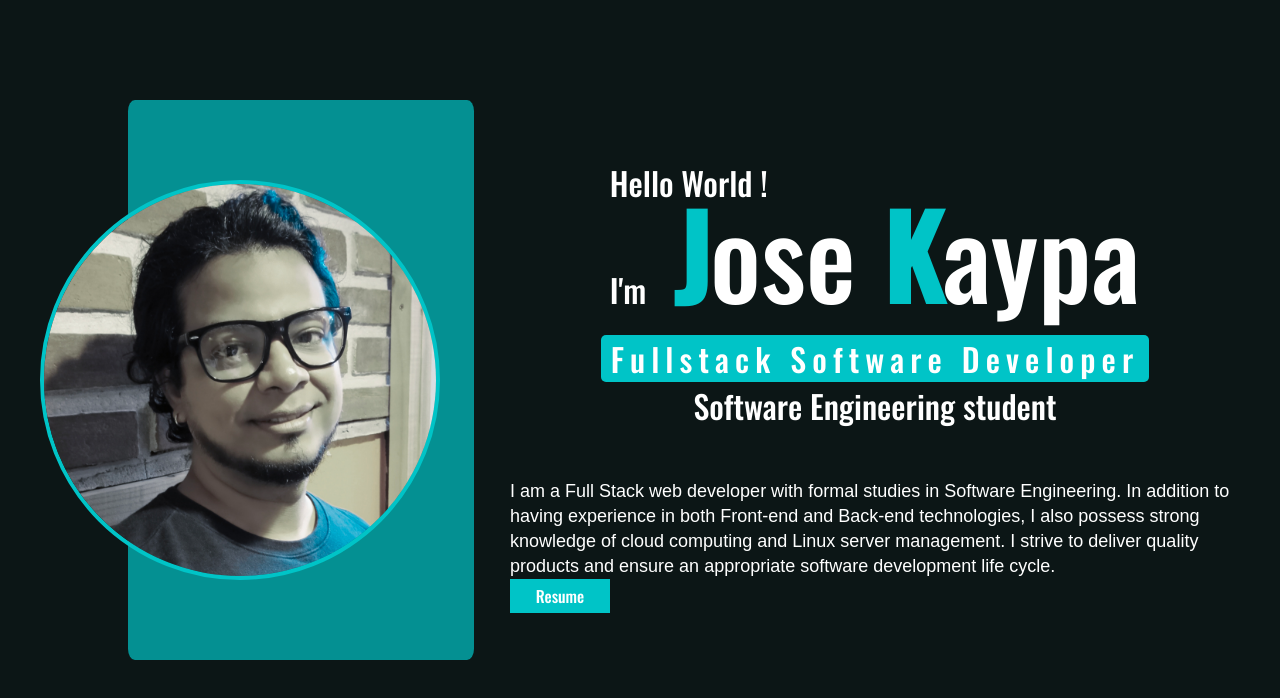
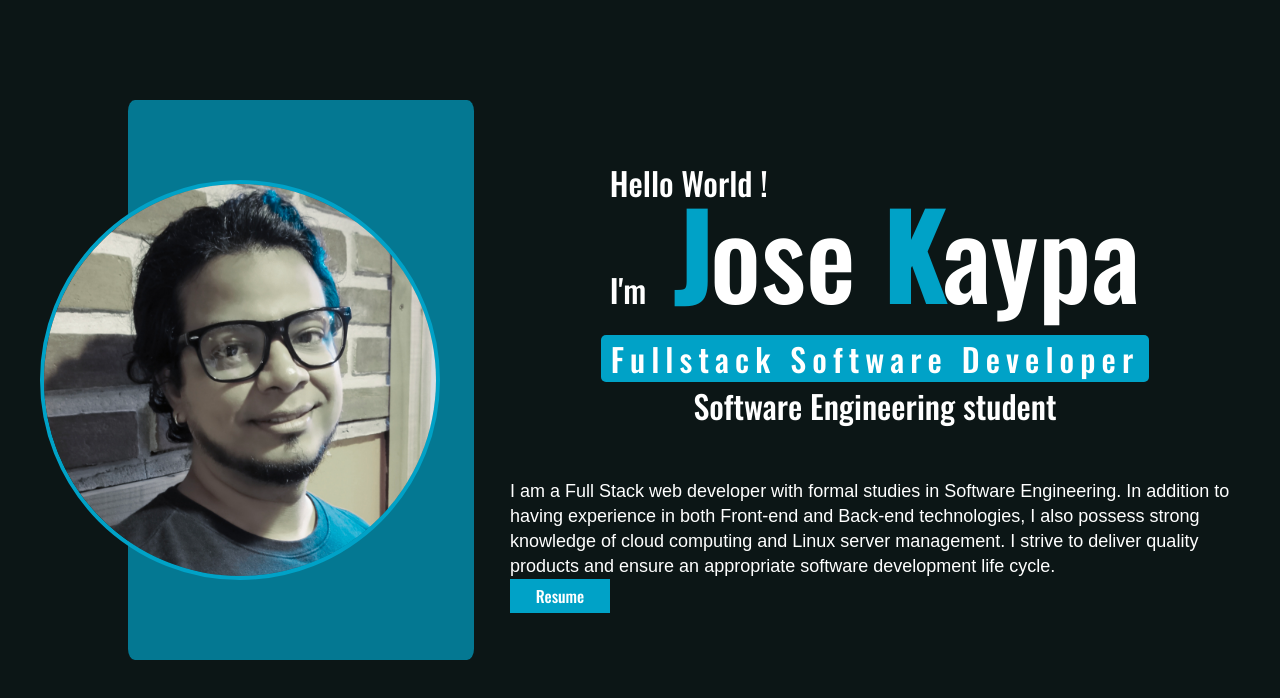
Before and after one commit to JKaypa/portfolio, a React (Vite) app: page / in a window 1280 px wide. Shown: the top 698 px of the page. Built offline with nearby package versions, Linux system fonts and the light colour scheme.

Commit message:
+ Add global styles

```diff
--- a/src/index.css
+++ b/src/index.css
@@ -1,5 +1,6 @@
-:root{
-  --main-color: rgb(0, 196, 199);
+:root {
+  --main-color: rgb(0, 162, 199);
+  --background: rgb(12, 22, 22);
 }
 
 * {
@@ -10,9 +11,11 @@
 }
 
 body {
-  font-family: 'Nunito', sans-serif;
-  font-family: 'Oswald', sans-serif;
-  /* font-family: 'Titillium Web', sans-serif; */
+  font-family: "Oswald", sans-serif;
   background-color: rgb(12, 22, 22);
   padding: 20px;
 }
+
+a {
+  text-decoration: none;
+}
```
